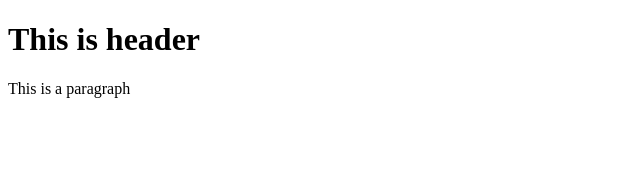
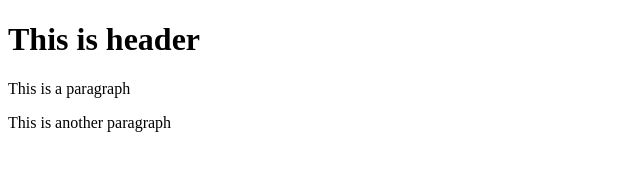
Before and after one commit to waqaskaleem007/git-test, a website: page index.html in a window 1280 px wide. Shown: the whole page, without its empty margins (0-640 px from the left). Drawn offline with Linux system fonts and the light colour scheme.

Commit message:
second commit

```diff
--- a/index.html
+++ b/index.html
@@ -4,5 +4,6 @@
     <body>
         <h1>This is header</h1>
         <p>This is a paragraph</p>
+        <p>This is another paragraph</p>
     </body>
 </html>
```
Also changed, not shown: package.json (added, +24 -0 lines), 2 other files.
